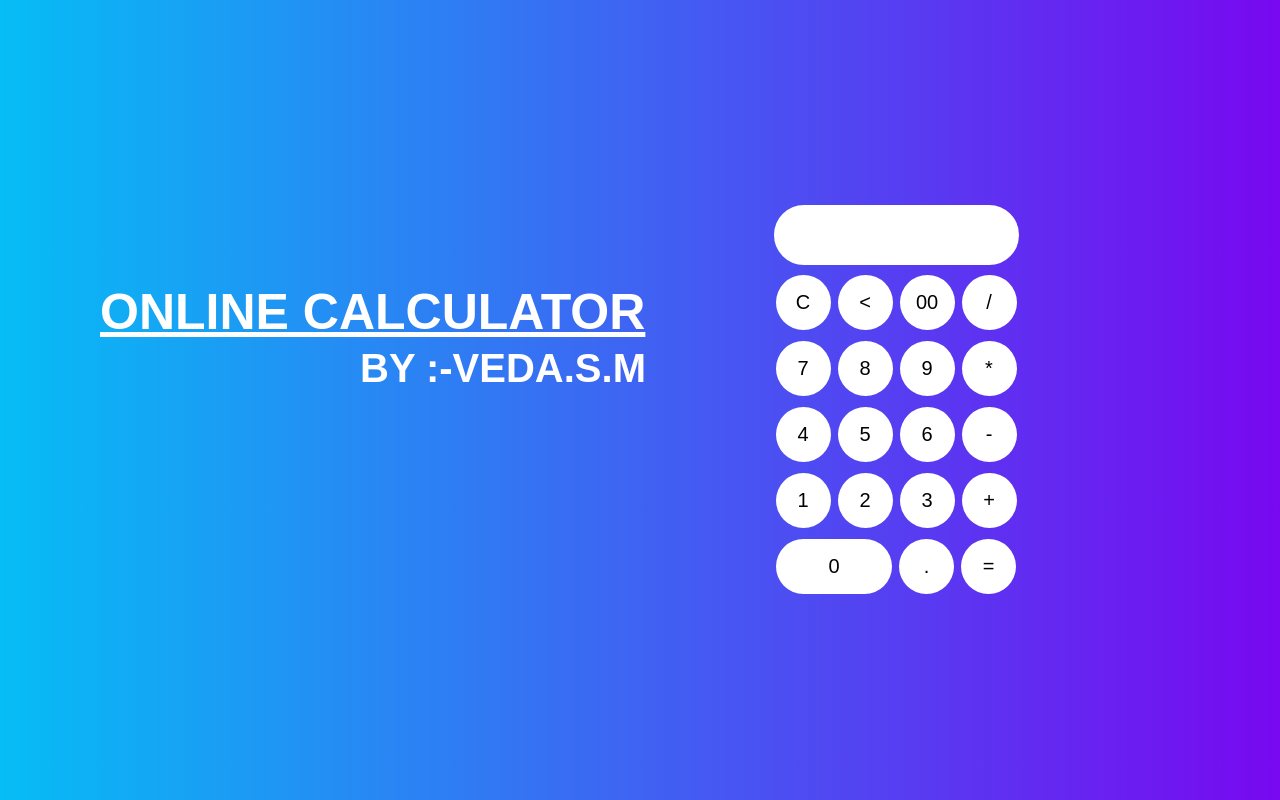
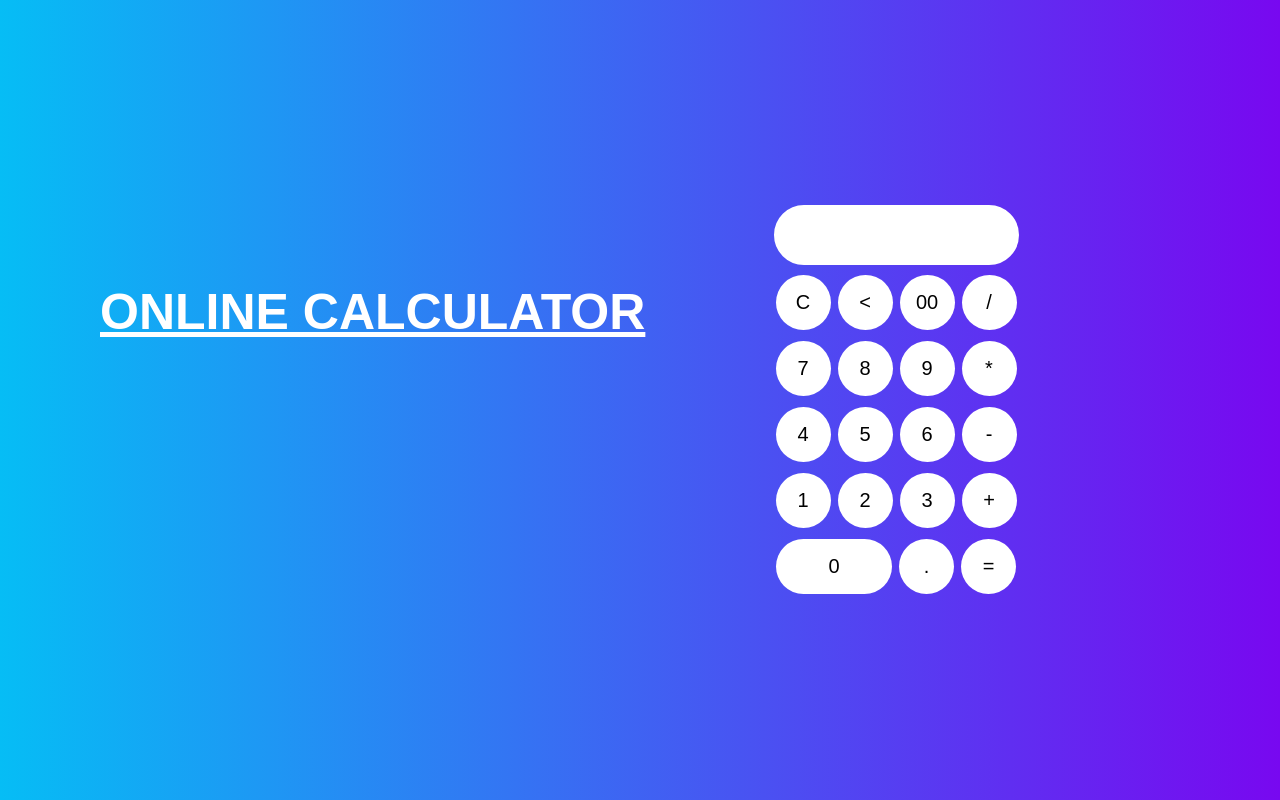
Before and after one commit to vedasimplycoding/Online-Calculator, a plain HTML site: page index.html in a window 1280 px wide. Drawn offline with Linux system fonts and the light colour scheme.

Commit message:
Update index.html

```diff
--- a/index.html
+++ b/index.html
@@ -7,9 +7,7 @@
 <h1>
     Online Calculator
 </h1>
-<h2>
-By :-Veda.S.M
-</h2>
+
 
     </body>
 
```
